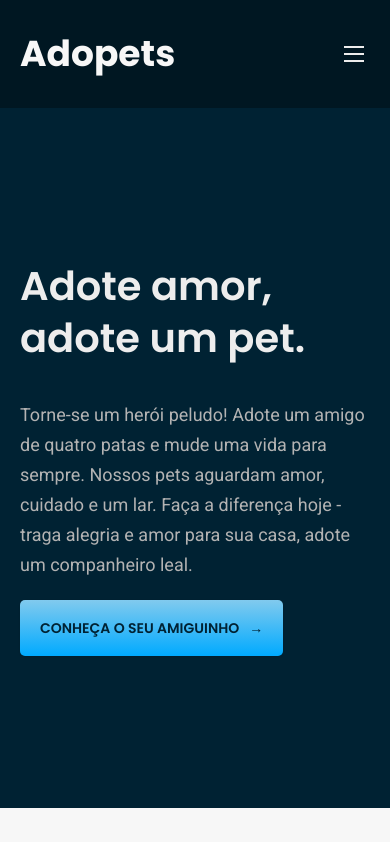
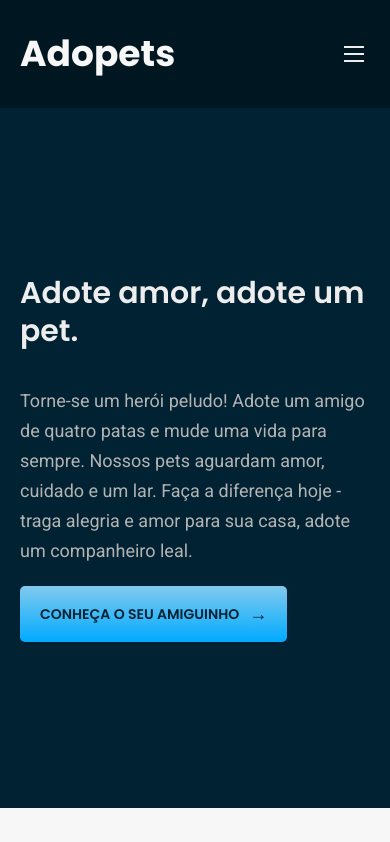
Before and after one commit to RNoleto/Adopets-APP, a Vue app: page / in a window 390 px wide. Shown: the top 842 px of the page. Built offline with nearby package versions, Linux system fonts and the light colour scheme; what @ckeditor/ckeditor5-vue would draw is missing.

Commit message:
Responsividade
Ajuste de responsividade dos componentes usados na home e variaveis globais

```diff
--- a/src/components/AdoptionList.vue
+++ b/src/components/AdoptionList.vue
@@ -120,4 +120,14 @@ export default {
         }
     }
 }
+
+@media (max-width: 450px) {
+    .container {
+        .content {
+            .pet_galery {
+                justify-content: center;
+            }
+        }
+    }
+}
 </style>
--- a/src/components/Banner.vue
+++ b/src/components/Banner.vue
@@ -7,7 +7,7 @@
           Nossos pets aguardam amor, cuidado e um lar. Faça a diferença hoje - traga alegria e amor para sua casa, adote
           um companheiro leal.</p>
         <button>
-          <p>Conheça o seu amiguinho</p> <span>&rarr;</span>
+          Conheça o seu amiguinho <span>&rarr;</span>
         </button>
       </div>
       <img class="imgbanner" src="../../public/assets/img/petbanner.png" alt="dogbanner">
@@ -75,15 +75,17 @@
 @media (max-width:1400px) {
   .container {
     .content {
-      .info{
-        .title{
+      .info {
+        .title {
           font: 600 30px/38px var(--title-font) !important;
         }
-        .text_body{
+
+        .text_body {
           font: 400 18px/30px var(--body-font);
         }
 
       }
+
       .imgbanner {
         width: 350px;
       }
@@ -91,20 +93,20 @@
   }
 }
 
-@media (max-width: 1160px){
+@media (max-width: 1160px) {
   .container {
     .content {
+
       // flex-wrap: wrap;
-      .info{
+      .info {
         width: 100%;
-        .title{
 
-        }
-        .text_body{
+        .title {}
 
-        }
+        .text_body {}
 
       }
+
       .imgbanner {
         width: 250px;
 
@@ -113,47 +115,44 @@
   }
 }
 
-@media (max-width: 1000px){
+@media (max-width: 1000px) {
   .container {
     .content {
+
       // flex-wrap: wrap;
-      .info{
+      .info {
         width: 100%;
-        .title{
-          font: 600 40px/52px var(--title-font) !important;
-        }
-        .text_body{
-
-        }
-      }
-      .imgbanner {
-        display: none;
       }
     }
   }
 }
 
-@media (max-width: 420px) {
-  .container{
-    .content{
-      .info{
-        .title{
+@media (max-width: 450px) {
+  .container {
+    .content {
+      .info {
+        .title {}
 
-        }
-        .text_body{
-
-        }
+        .text_body {}
 
       }
+
+      .imgbanner {
+        display: none;
+      }
+
     }
+
   }
 }
+
 @media (max-width: 375px) {
-  .container{
-    .content{
+  .container {
+    .content {
       height: 100vh;
-      .info{
-        .title{
+
+      .info {
+        .title {
           font: 600 34px/46px var(--title-font) !important;
         }
       }
--- a/src/components/Footer.vue
+++ b/src/components/Footer.vue
@@ -97,10 +97,11 @@ export default {
   }
 }
 
-@media (max-width: 479px){
-  .container{
-    .content{
-      padding: 120px 80px;
+@media (max-width: 479px) {
+  .container {
+    .content {
+      gap: 40px;
+      padding: 30px 20px;
     }
   }
 }
--- a/src/style.scss
+++ b/src/style.scss
@@ -128,6 +128,7 @@ body {
 button {
   color: var(--p5);
   font: var(--button-font-composite);
+  align-items: center;
   border: none;
   margin-top: 20px !important;
   padding: 16px 32px;
@@ -142,6 +143,10 @@ button {
   &:active {
     color: var(--w);
     background: var(--p1);
+  }
+
+  & span {
+    font-size: 18px;
   }
 }
 
@@ -226,16 +231,37 @@ img {
   border-radius: 5px;
 }
 
+@media(max-width: 1200px) {
+  .title {
+    font: 600 30px/38px var(--title-font);
+  }
 
-@media (max-width: 450px){
-  .title{
+  .text_body {
+    font: 400 18px/30px var(--body-font);
+  }
+
+  button {
+    font-size: 14px !important;
+  }
+}
+
+@media(max-width: 1000px) {
+  .title {
+    font: 600 40px/52px var(--title-font) !important;
+  }
+}
+
+
+@media (max-width: 450px) {
+  .title {
     font: 600 36px/48px var(--title-font) !important;
   }
-  .text_body{
+
+  .text_body {
     font: 400 16px/28px var(--body-font);
   }
 
-  button{
+  button {
     padding: 10px 20px;
   }
 }
@@ -258,15 +284,21 @@ textarea {
   min-height: 100px;
 }
 
+@media (max-width: 1000px) {
+  .content {
+    padding: 34px 80px;
+  }
+}
+
 @media (max-width: 768px) {
-  .content{
+  .content {
     padding: 60px 80px;
   }
 
 }
 
 @media (max-width: 450px) {
-  .content{
+  .content {
     padding: 30px 20px;
   }
 
```
